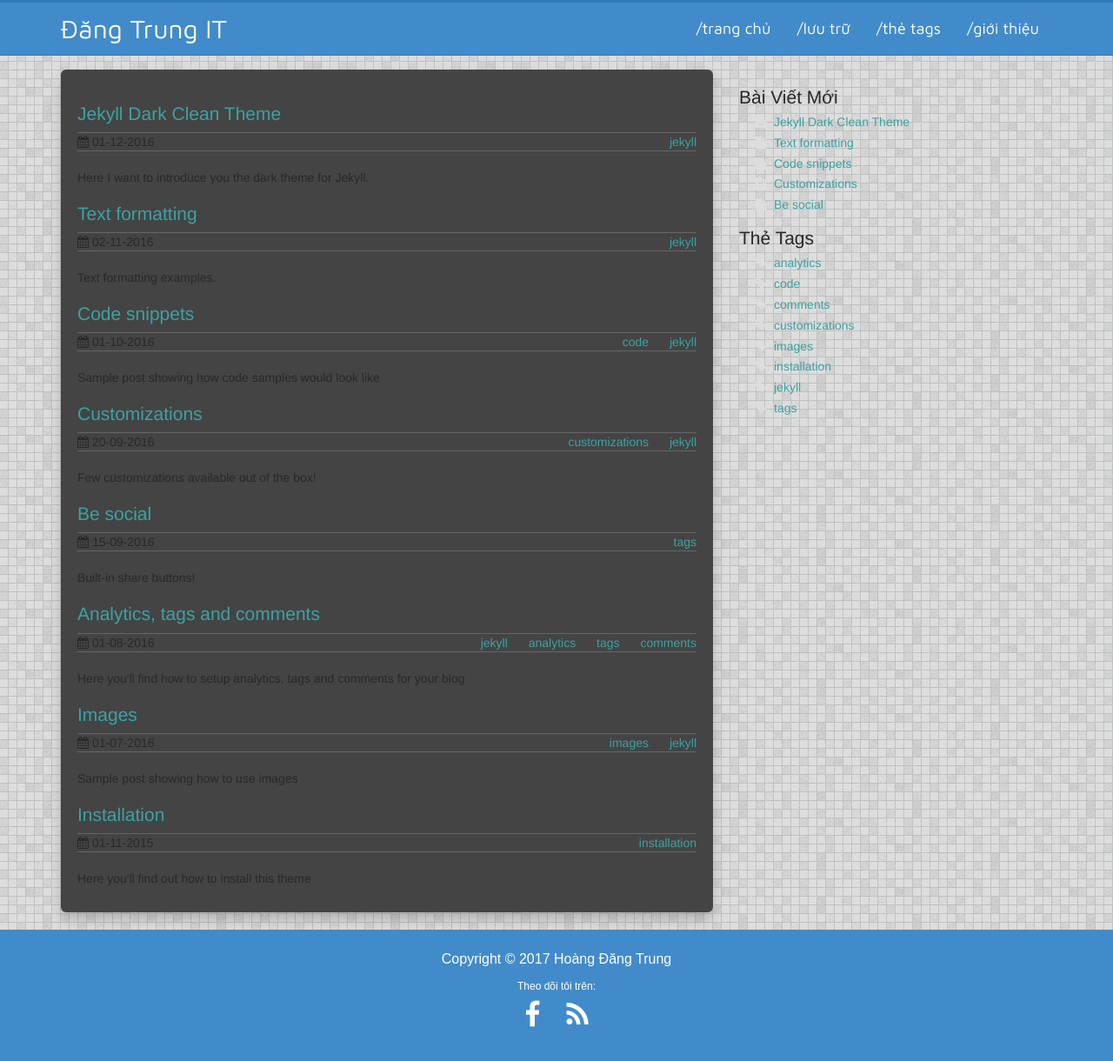
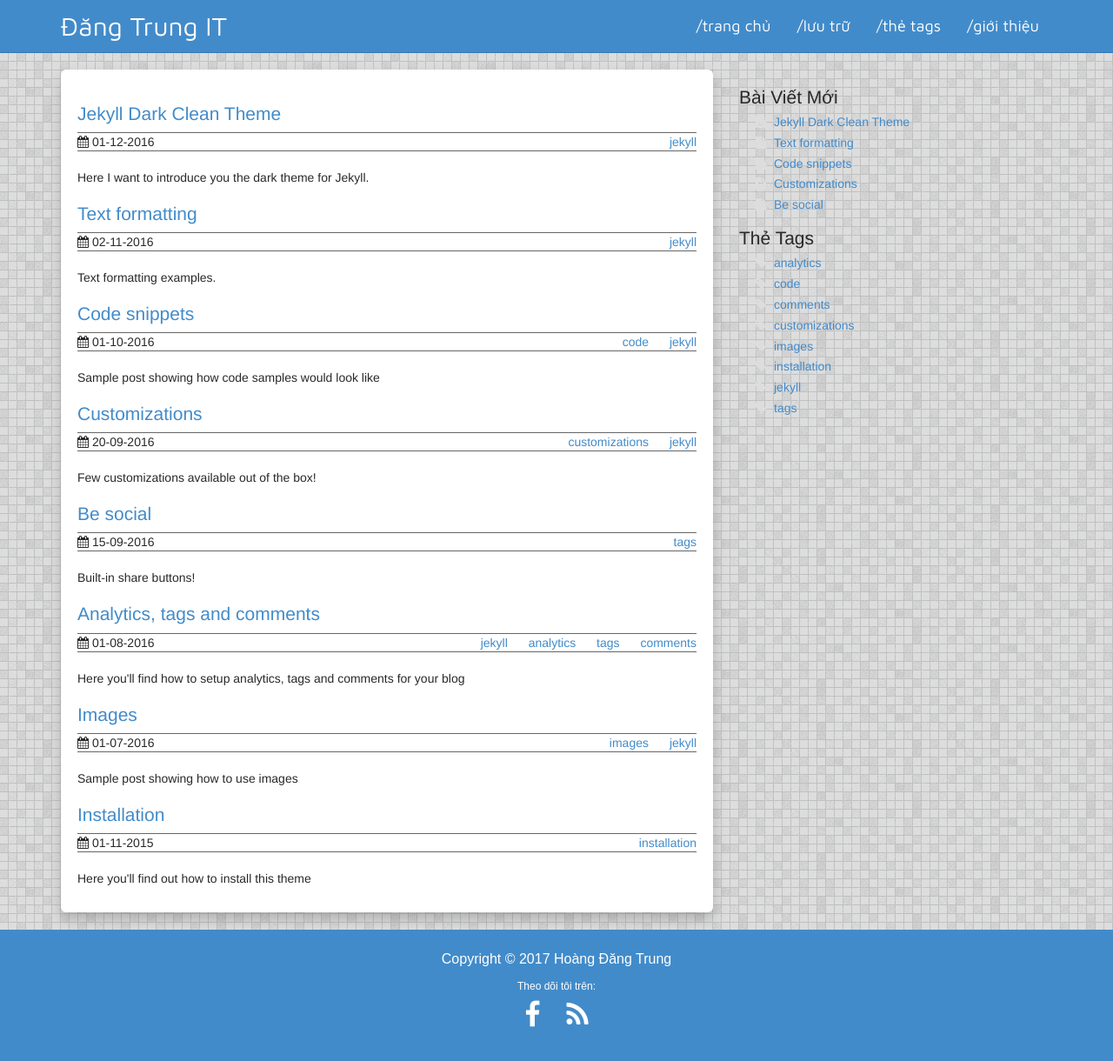
Before and after one commit to hoangdangtrungvn/hoangdangtrungvn.github.io, a Jekyll site: the page built from index.html, in a window 1280 px wide and 1228 px high. Shown: the top 1220 px of the window at 87% size. Built offline with Jekyll 4.4.1, drawn with Linux system fonts in a browser that asks for light colours; the list of posts is cut into pages by our own code.

Commit message:
update css

```diff
--- a/css/theme.css
+++ b/css/theme.css
@@ -25,7 +25,7 @@ ul.sideBarTags, ul.sideBarPosts { list-style: none; }
 ul.sideBarTags li:before { content: '\f02b'; font-family: 'FontAwesome'; float: left; margin-left: -1.5em; color: #ddd; }
 ul.sideBarPosts li:before { content: '\f15c'; font-family: 'FontAwesome'; float: left; margin-left: -1.5em; color: #ddd; }
 
-.well { background-color: #444; box-shadow: 0px 0px 0px 0px, 0px 8px 16px rgba(0, 0, 0, 0.2); border: 0px; border-radius: 6px; }
+.well { background-color: #fff; box-shadow: 0px 0px 0px 0px, 0px 8px 16px rgba(0, 0, 0, 0.2); border: 0px; border-radius: 6px; }
 
 .well > main-page { width: 75%; }
 
@@ -42,8 +42,6 @@ img { display: inline-block; margin: 0 auto; max-width: 100%; max-height: 100%;
 img + em { display: block; margin-left: auto; margin-right: auto; text-align: center; }
 
 blockquote { color: #bbb; font-size: 1em; }
-
-a { color: #3CA2A2; }
 
 ul.social-media { text-align: center; padding: 0; }
 ul.social-media li { display: inline-block; }
@@ -86,7 +84,7 @@ a.page.active { border: none; background: #2f3237; box-shadow: inset 0px 0px 8px
 
 nav a { padding-top: 20px !important; padding-bottom: 20px !important; font-size: 18px; font-family: 'Maven Pro', sans-serif; -webkit-transition: color 0.4s; -moz-transition: color 0.4s; -ms-transition: color 0.4s; -o-transition: color 0.4s; transition: color 0.4s; -webkit-transition: all 0.4s ease; transition: all 0.4s ease; }
 
-nav.navbar { border-top: 3px #3CA2A2 solid; -webkit-transition: all 0.4s ease; transition: all 0.4s ease; background-color: #428bca; border-color: #317ab9; }
+nav.navbar { -webkit-transition: all 0.4s ease; transition: all 0.4s ease; background-color: #428bca; border-color: #317ab9; }
 
 nav.navbar .navbar-brand, nav.navbar .navbar-nav>li>a { color: #fff; }
 
```
